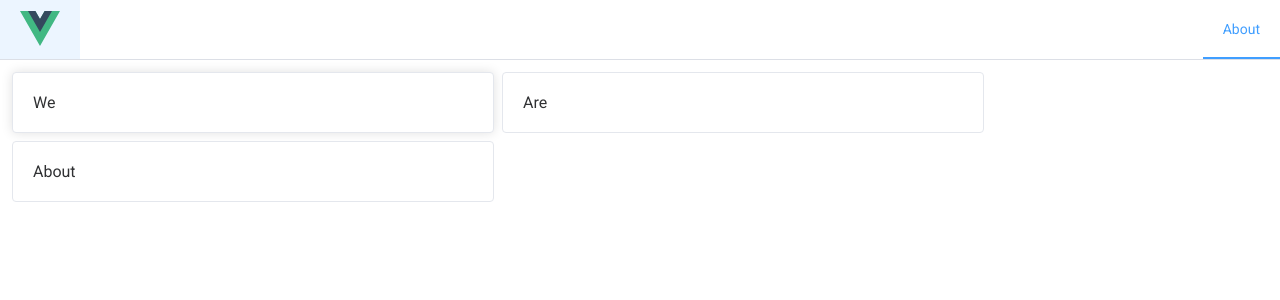
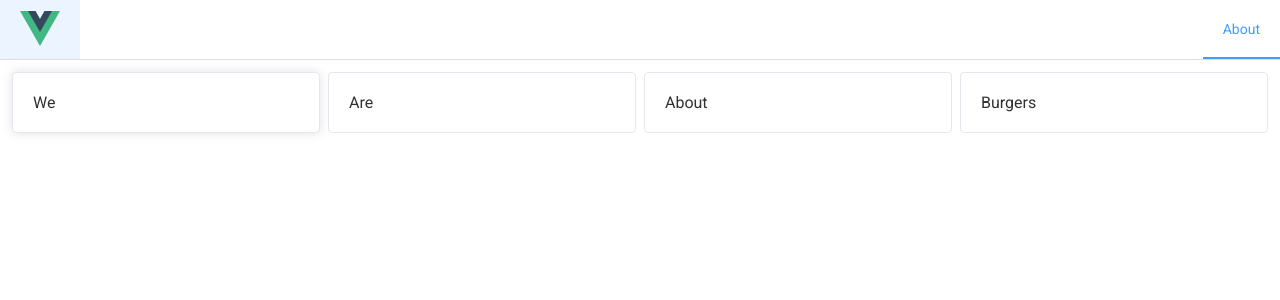
Before and after one commit to fernfunction/vue-app-starter, a Vue app: page /about in a window 1280 px wide. Shown: the top 300 px of the page. Built offline with nearby package versions, Linux system fonts and the light colour scheme.

Commit message:
feat(AppView): wrapper

```diff
--- a/src/components/layout/AppView.vue
+++ b/src/components/layout/AppView.vue
@@ -1,5 +1,7 @@
 <template>
-  <div class="view">
-    <slot />
+  <div class="p-3 flex flex-col">
+    <div :class="$attrs.class" class="grow-1">
+      <slot />
+    </div>
   </div>
 </template>
--- a/src/views/AboutView.vue
+++ b/src/views/AboutView.vue
@@ -4,9 +4,10 @@ import { ElCard } from 'element-plus'
 </script>
 
 <template>
-  <AppView class="flex flex-row gap-2 p-3 flex-wrap">
-    <el-card style="width: 480px" shadow="always">We</el-card>
-    <el-card style="width: 480px" shadow="hover">Are</el-card>
-    <el-card style="width: 480px" shadow="never">About</el-card>
+  <AppView class="flex flex-row gap-2 flex-wrap md:flex-nowrap">
+    <el-card class="md:w-3/12" shadow="always">We</el-card>
+    <el-card class="md:w-3/12" shadow="hover">Are</el-card>
+    <el-card class="md:w-3/12" shadow="never">About</el-card>
+    <el-card class="md:w-3/12" shadow="never">Burgers</el-card>
   </AppView>
 </template>
--- a/src/views/HomeView.vue
+++ b/src/views/HomeView.vue
@@ -4,7 +4,7 @@ import { ElCard } from 'element-plus'
 </script>
 
 <template>
-  <AppView class="flex flex-col gap-2 p-3">
+  <AppView class="flex flex-col gap-2">
     <el-card style="max-width: 480px">
       <template #header>Yummy Homeburger</template>
       <img
```
